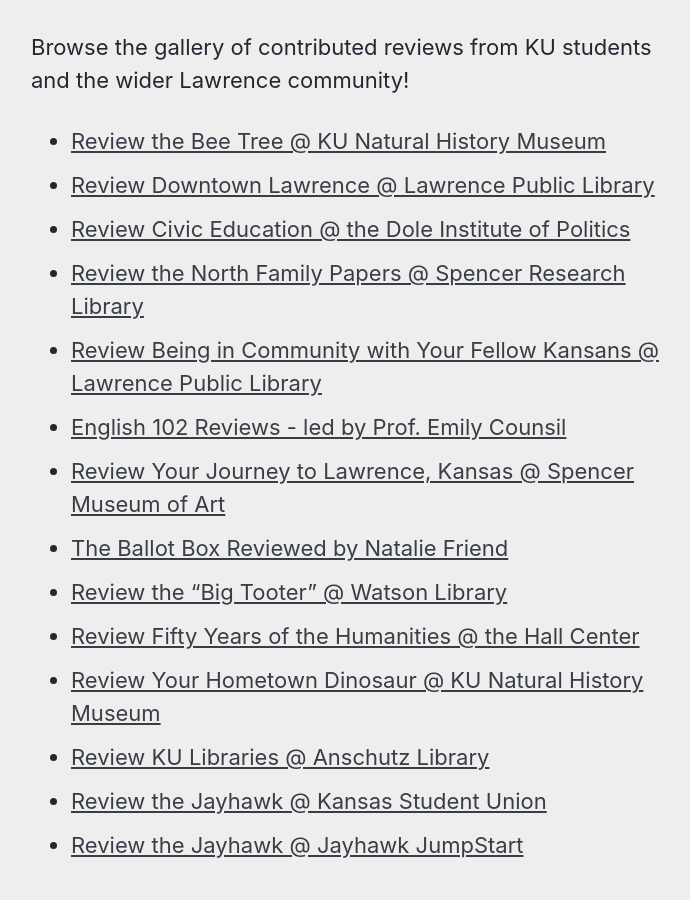
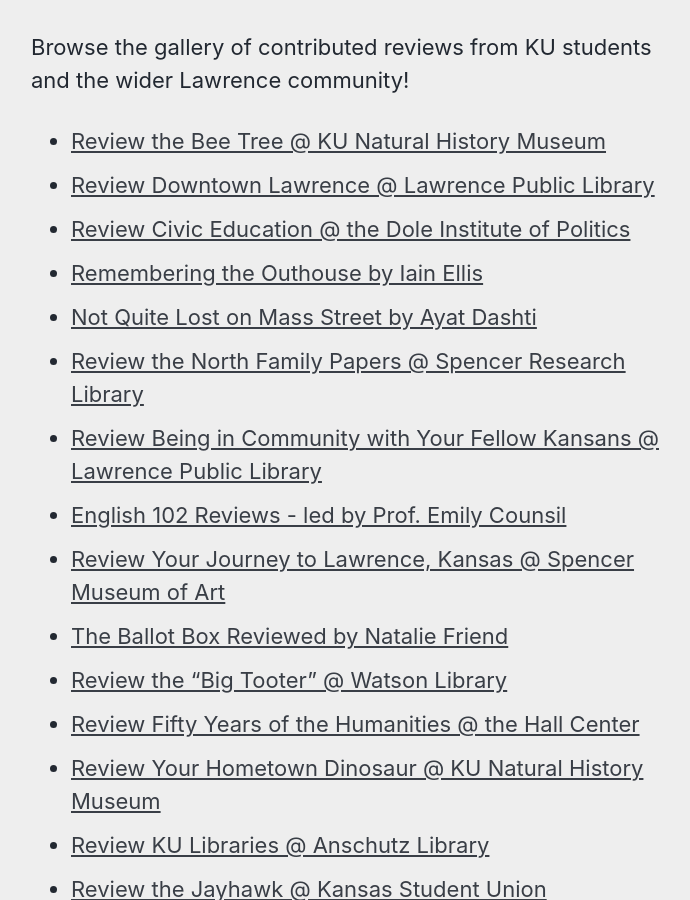
Before and after one commit to idrhku/lawrence-reviewed, a Jekyll site: the page built from _pages/reviews.md, in a window 1280 px wide and 900 px high, scrolled down 337 px. Shown: the whole window, without its empty margins (291-981 px from the left). Built offline with Jekyll 4.4.1, drawn with Linux system fonts in a browser that asks for light colours; cached includes are drawn as plain includes.

Commit message:
Update reviews.md

```diff
--- a/_pages/reviews.md
+++ b/_pages/reviews.md
@@ -18,6 +18,8 @@
 - [Review the Bee Tree @ KU Natural History Museum](/bee-tree)
 - [Review Downtown Lawrence @ Lawrence Public Library](/downtown)
 - [Review Civic Education @ the Dole Institute of Politics](/dole)
+- [Remembering the Outhouse by Iain Ellis](/outhouse)
+- [Not Quite Lost on Mass Street by Ayat Dashti](/massstreet)
 - [Review the North Family Papers @ Spencer Research Library](/north-papers)
 - [Review Being in Community with Your Fellow Kansans @ Lawrence Public Library](/lpl)
 - [English 102 Reviews - led by Prof. Emily Counsil](/engl-102)
```
